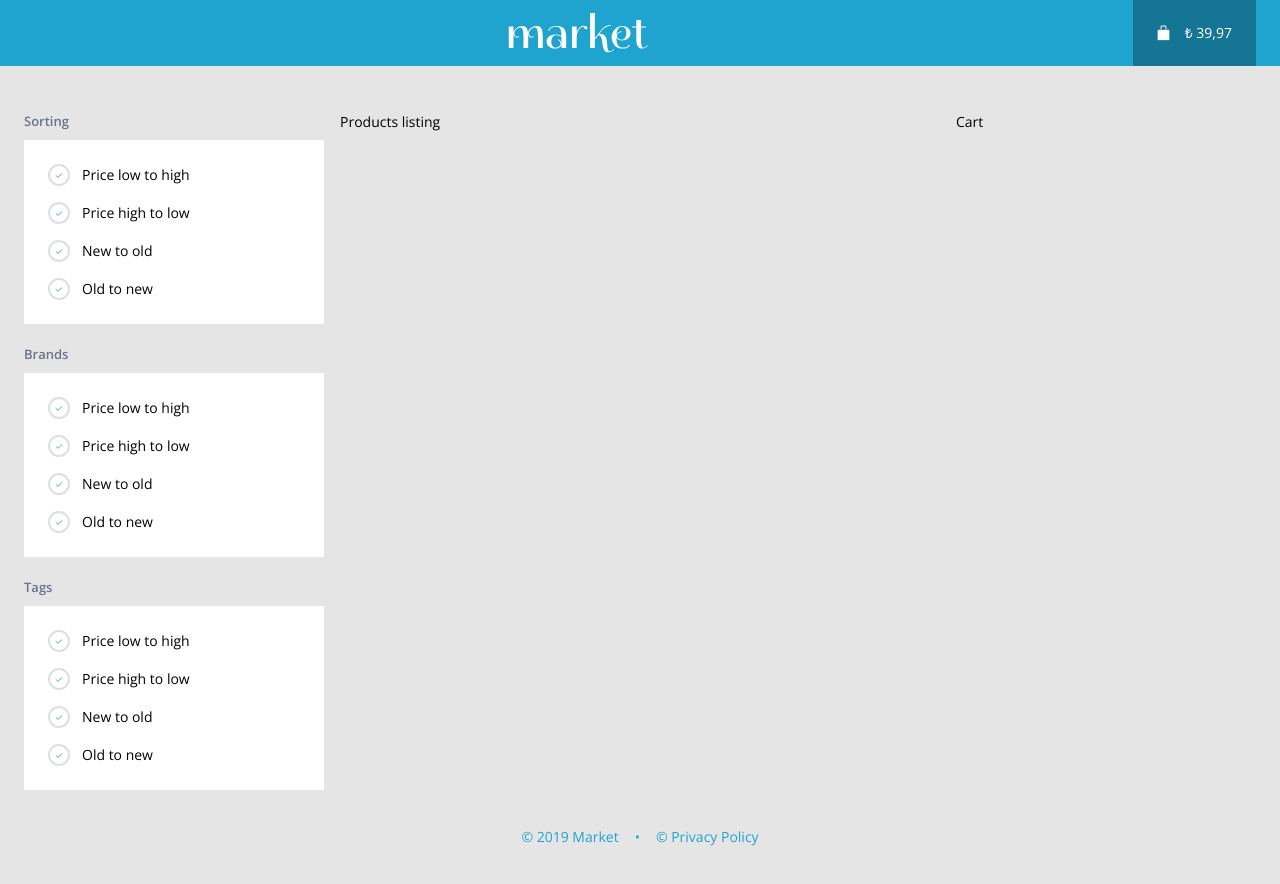
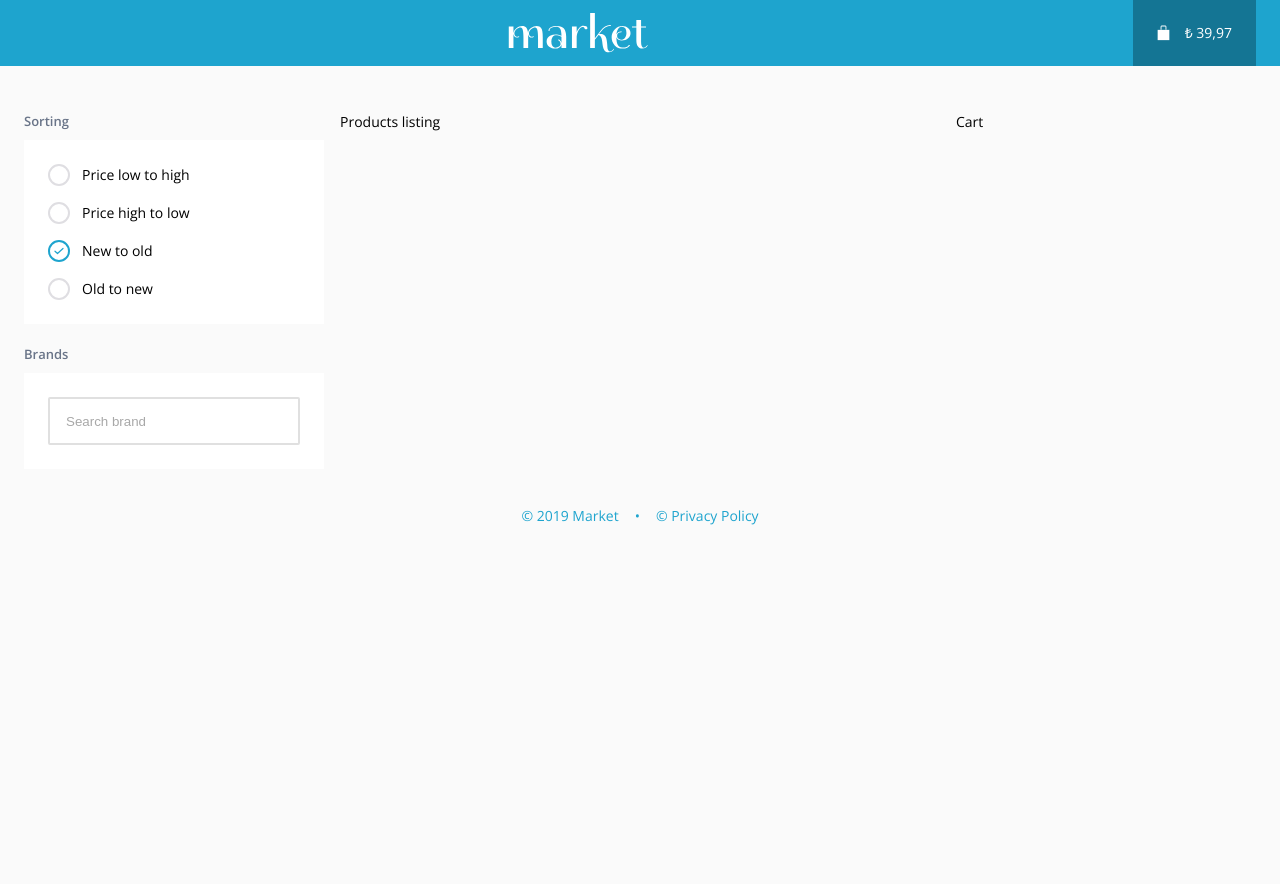
Before and after one commit to doganozgur/frontend-case, a React (Create React App) app: page / in a window 1280 px wide. After the commit the page ends 800 px from the top, so only its background shows below. Built offline with nearby package versions, Linux system fonts and the light colour scheme.

Commit message:
Fix 'Sorting' inputs, change color palette and start building Combobox

```diff
--- a/src/App.js
+++ b/src/App.js
@@ -17,7 +17,7 @@ function App() {
           <Column>
             <Sorting />
             <Filter title="Brands" />
-              <Filter title="Tags" />
+            {/* <Filter title="Tags" /> */}
           </Column>
           {/* Products listing */}
           <div>Products listing</div>
--- /dev/null
+++ b/src/components/controls/Combobox.jsx
@@ -0,0 +1,12 @@
+import React from "react";
+import { Searcbar } from "../styles/Searchbar";
+
+export default function Combobox({ type }) {
+  return (
+    <>
+      {/* Search bar */}
+      <Searcbar placeholder={`Search ${type}`} />
+      {/* Brands listing */}
+    </>
+  );
+}
--- a/src/components/controls/Input.jsx
+++ b/src/components/controls/Input.jsx
@@ -1,22 +1,30 @@
 import { useState } from "react";
 import { Icon } from "../../Icons";
-import { StyledInput } from "../styles/Input.styled";
+import { Label, Span, StyledInput } from "../styles/Input.styled";
 
-export default function Input({ label, type, ...props }) {
-  const [isChecked, setIsChecked] = useState(false)
-  const [selectedInput, setSelectedInput] = useState("")
+export default function Input({ id, label, type, name, value }) {
+  const [selectedInput, setSelectedInput] = useState("newToOld");
 
-  const toggleChecked = e => {
-    setIsChecked(() => !isChecked)
-  }
-  const handleChange = inputValue => {
-    setSelectedInput(inputValue)
-  }
+  const handleSelectChange = (event) => {
+    const value = event.target.value;
+    setSelectedInput(value);
+    console.log(event.target);
+  };
 
   return (
-    <StyledInput type={type}>
-      <span><Icon name="check" width="8" height="5" /></span>
-      <label><input type={type} onChange={toggleChecked} {...props} />{label}</label>
-    </StyledInput>
-  )
+    <Label htmlFor={id}>
+      <Span type={type} active={selectedInput === value}>
+        <Icon name="check" width="8" height="5" />
+      </Span>
+      {label}
+      <input
+        id={id}
+        type={type}
+        name={name}
+        value={value}
+        checked={selectedInput === value}
+        onChange={handleSelectChange}
+      />
+    </Label>
+  );
 }
--- a/src/components/layout/Filter.jsx
+++ b/src/components/layout/Filter.jsx
@@ -1,34 +1,45 @@
 import { Card } from "../styles/Card";
-import { SortingItem } from "../styles/SortingItem";
 import { CardtTitle } from "../styles/CardTitle";
-import Input from "../controls/Input";
+import Combobox from "../controls/Combobox";
 
 const inputValues = [
-  {id: "1", label:"Price low to high", type:"radio", name: "sorting", value: "low-to-high"},
-  {id: "2", label:"Price high to low", type:"radio", name: "sorting", value: "high-to-low"},
-  {id: "3", label:"New to old", type:"radio", name: "sorting", value: "new-to-old"},
-  {id: "4", label:"Old to new", type:"radio", name: "sorting", value: "old-to-new"},
-]
+  {
+    id: "1",
+    label: "Price low to high",
+    type: "radio",
+    name: "sorting",
+    value: "low-to-high",
+  },
+  {
+    id: "2",
+    label: "Price high to low",
+    type: "radio",
+    name: "sorting",
+    value: "high-to-low",
+  },
+  {
+    id: "3",
+    label: "New to old",
+    type: "radio",
+    name: "sorting",
+    value: "new-to-old",
+  },
+  {
+    id: "4",
+    label: "Old to new",
+    type: "radio",
+    name: "sorting",
+    value: "old-to-new",
+  },
+];
 
 export default function Filter({ title }) {
-
   return (
     <>
-        <Card>
+      <Card>
         <CardtTitle>{title}</CardtTitle>
         <div>
-          <ul>
-            {inputValues.map(({id, label, type, name, value}) => (
-              <SortingItem key={id}>
-                <Input
-                  label={label}
-                  type={type}
-                  name={name}
-                  value={value}
-                />
-              </SortingItem>
-            ))}
-          </ul>
+          <Combobox type="brand" />
         </div>
       </Card>
     </>
--- a/src/components/layout/Sorting.jsx
+++ b/src/components/layout/Sorting.jsx
@@ -1,18 +1,24 @@
 import { Card } from "../styles/Card";
 import { SortingItem } from "../styles/SortingItem";
 import { CardtTitle } from "../styles/CardTitle";
-import Input from "../controls/Input";
+import { useState } from "react";
+import { Label, Span, StyledInput } from "../styles/Input.styled";
+import { Icon } from "../../Icons";
 
-const inputValues = [
-  {id: "1", label:"Price low to high", type:"radio", name: "sorting", value: "low-to-high"},
-  {id: "2", label:"Price high to low", type:"radio", name: "sorting", value: "high-to-low"},
-  {id: "3", label:"New to old", type:"radio", name: "sorting", value: "new-to-old"},
-  {id: "4", label:"Old to new", type:"radio", name: "sorting", value: "old-to-new"},
-]
-
-const title="Sorting";
+const title = "Sorting";
 
 export default function Sorting() {
+  const [selectedInput, setSelectedInput] = useState("newToOld");
+
+  /**
+   * @func handleSelectChange
+   * Pass the current input value into the "selectedInput" state variable
+   * @param {event} event onChange event parameter from the input
+   */
+  const handleSelectChange = (event) => {
+    const value = event.target.value;
+    setSelectedInput(value);
+  };
 
   return (
     <>
@@ -20,16 +26,70 @@ export default function Sorting() {
         <CardtTitle>{title}</CardtTitle>
         <div>
           <ul>
-            {inputValues.map(({id, label, type, name, value}) => (
-              <SortingItem key={id}>
-                <Input
-                  label={label}
-                  type={type}
-                  name={name}
-                  value={value}
+            <SortingItem>
+              <Label htmlFor="lowToHigh">
+                <Span type="radio" active={selectedInput === "lowToHigh"}>
+                  <Icon name="check" width="10" height="8" />
+                </Span>
+                Price low to high
+                <StyledInput
+                  id="lowToHigh"
+                  type="radio"
+                  name="sorting"
+                  value="lowToHigh"
+                  checked={selectedInput === "lowToHigh"}
+                  onChange={handleSelectChange}
                 />
-              </SortingItem>
-            ))}
+              </Label>
+            </SortingItem>
+            <SortingItem>
+              <Label htmlFor="highToLow">
+                <Span type="radio" active={selectedInput === "highToLow"}>
+                  <Icon name="check" width="10" height="8" />
+                </Span>
+                Price high to low
+                <StyledInput
+                  id="highToLow"
+                  type="radio"
+                  name="deneme"
+                  value="highToLow"
+                  checked={selectedInput === "highToLow"}
+                  onChange={handleSelectChange}
+                />
+              </Label>
+            </SortingItem>
+            <SortingItem>
+              <Label htmlFor="newToOld">
+                <Span type="radio" active={selectedInput === "newToOld"}>
+                  <Icon name="check" width="10" height="8" />
+                </Span>
+                New to old
+                <StyledInput
+                  id="newToOld"
+                  type="radio"
+                  name="sorting"
+                  value="newToOld"
+                  checked={selectedInput === "newToOld"}
+                  onChange={handleSelectChange}
+                />
+              </Label>
+            </SortingItem>
+            <SortingItem>
+              <Label htmlFor="oldToNew">
+                <Span type="radio" active={selectedInput === "oldToNew"}>
+                  <Icon name="check" width="10" height="8" />
+                </Span>
+                Old to new
+                <StyledInput
+                  id="oldToNew"
+                  type="radio"
+                  name="sorting"
+                  value="oldToNew"
+                  checked={selectedInput === "oldToNew"}
+                  onChange={handleSelectChange}
+                />
+              </Label>
+            </SortingItem>
           </ul>
         </div>
       </Card>
--- a/src/components/styles/Card.js
+++ b/src/components/styles/Card.js
@@ -1,8 +1,8 @@
 import styled from "styled-components";
 
 export const Card = styled.article`
-> div {
-  background-color: ${({ theme }) => theme.colors.white};
-  padding: 1.5rem;
-}
+  > div {
+    background-color: ${({ theme }) => theme.colors.clrNeutral100};
+    padding: 1.5rem;
+  }
 `;
--- a/src/components/styles/Checkout.styled.js
+++ b/src/components/styles/Checkout.styled.js
@@ -3,7 +3,7 @@ import styled from "styled-components";
 export const Checkout = styled.div`
   background-color: ${({ theme }) => theme.colors.secondary};
   height: 100%;
-  color: ${({ theme }) => theme.colors.white};
+  color: ${({ theme }) => theme.colors.clrNeutral100};
   display: flex;
   align-items: center;
   white-space: nowrap;
--- /dev/null
+++ b/src/components/styles/Combobox.js
@@ -0,0 +1,3 @@
+import styled from "styled-components";
+
+export const Combobox = styled.div``;
--- a/src/components/styles/Global.js
+++ b/src/components/styles/Global.js
@@ -8,9 +8,9 @@ export const GlobalStyles = createGlobalStyle`
     }
     body {
         font-family: ${({ theme }) => theme.fontFamily.body};
-        font-size: ${({theme}) => theme.fontSize.textMd};
+        font-size: ${({ theme }) => theme.fontSize.textMd};
 	    line-height: 1;
-        background-color: ${({ theme }) => theme.colors.bgBody}
+        background-color: ${({ theme }) => theme.colors.clrNeutral200}
     }
     ol, ul {
 	    list-style: none;
--- a/src/components/styles/Input.styled.js
+++ b/src/components/styles/Input.styled.js
@@ -1,24 +1,28 @@
 import styled from "styled-components";
 
-export const StyledInput = styled.span`
+
+export const Label = styled.label`
   display: flex;
   align-items: center;
   gap: 0.75rem;
-  > span {
+`;
+
+export const Span = styled.span`
   width: 1.375rem;
   height: 1.375rem;
   display: inline-flex;
   align-items: center;
   justify-content: center;
   border-radius: ${({ type }) => (type === "radio" ? "100vh" : "2px")};
-    border: 2px solid
-      ${({ active, theme }) =>
-        active ? `${theme.colors.primary}` : `${theme.colors.checkMarkBorder}`};
+  border: 2px solid ${({ theme }) => theme.colors.clrNeutral300};
+  border-color: ${({ theme, active }) => active && ` ${theme.colors.primary}`};
+  svg {
+    display: ${({ active }) => !active && "none"};
   }
-  input[type="radio"],
-  input[type="checkbox"] {
+`;
+
+export const StyledInput = styled.input`
   appearance: none;
   -webkit-appearance: none;
   -moz-appearance: none;
-  }
 `;
--- /dev/null
+++ b/src/components/styles/Searchbar.js
@@ -0,0 +1,16 @@
+import styled from "styled-components";
+
+export const Searcbar = styled.input`
+  border: 2px solid ${({ theme }) => theme.colors.clrNeutral500};
+  width: 100%;
+  height: 3rem;
+  padding: 0.75rem 1rem;
+  border-radius: 2px;
+  color: ${({ theme }) => theme.colors.clrNeutral800};
+  :focus {
+    outline: none;
+  }
+  ::placeholder {
+    color: ${({ theme }) => theme.colors.clrNeutral600};
+  }
+`;
--- a/src/index.js
+++ b/src/index.js
@@ -8,10 +8,16 @@ const theme = {
   colors: {
     primary: "#1EA4CE",
     secondary: "#147594",
-    white: "#fff",
-    black: "#000",
-    bgBody: "#E5E5E5",
-    checkMarkBorder: "#DFDEE2",
+    clrNeutral100: "#FFF",
+    clrNeutral200: "#FAFAFA",
+    clrNeutral300: "#DFDEE2",
+    clrNeutral400: "#F4F4F4",
+    clrNeutral500: "#E0E0E0",
+    clrNeutral600: "#A8A8A8",
+    clrNeutral700: "#6F6F6F",
+    clrNeutral800: "#525252",
+    clrNeutral900: "#000",
+    searchbarBorder: "#E0E0E0",
   },
   fontFamily: {
     body: "'Open Sans', sans-serif",
@@ -20,7 +26,7 @@ const theme = {
     textXs: "0.75rem", // 12px
     textSm: "0.8125rem", // 13px
     textMd: "0.875rem", // 14px
-  }
+  },
 };
 
 const root = ReactDOM.createRoot(document.getElementById("root"));
```
Lines whose indentation alone changed are shown as unchanged.
